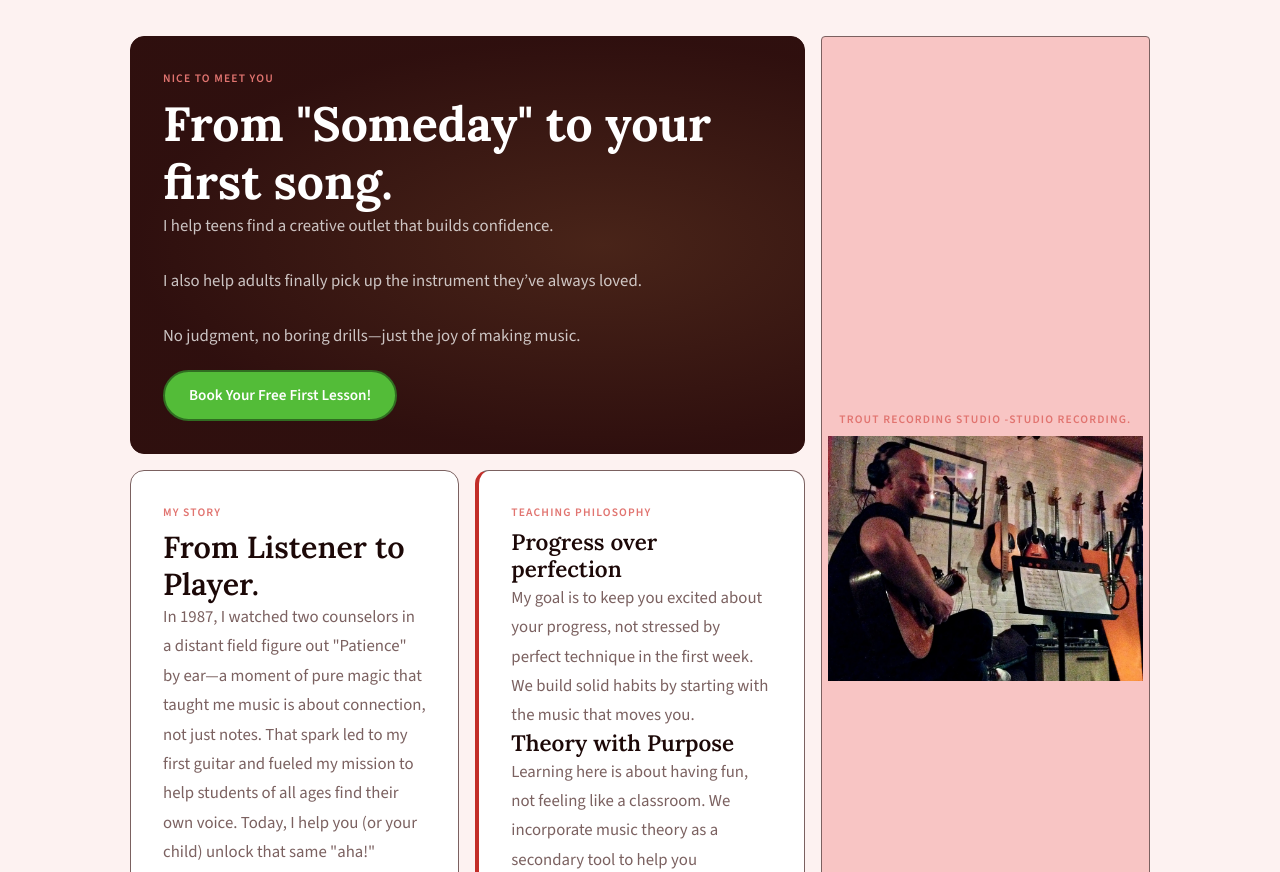
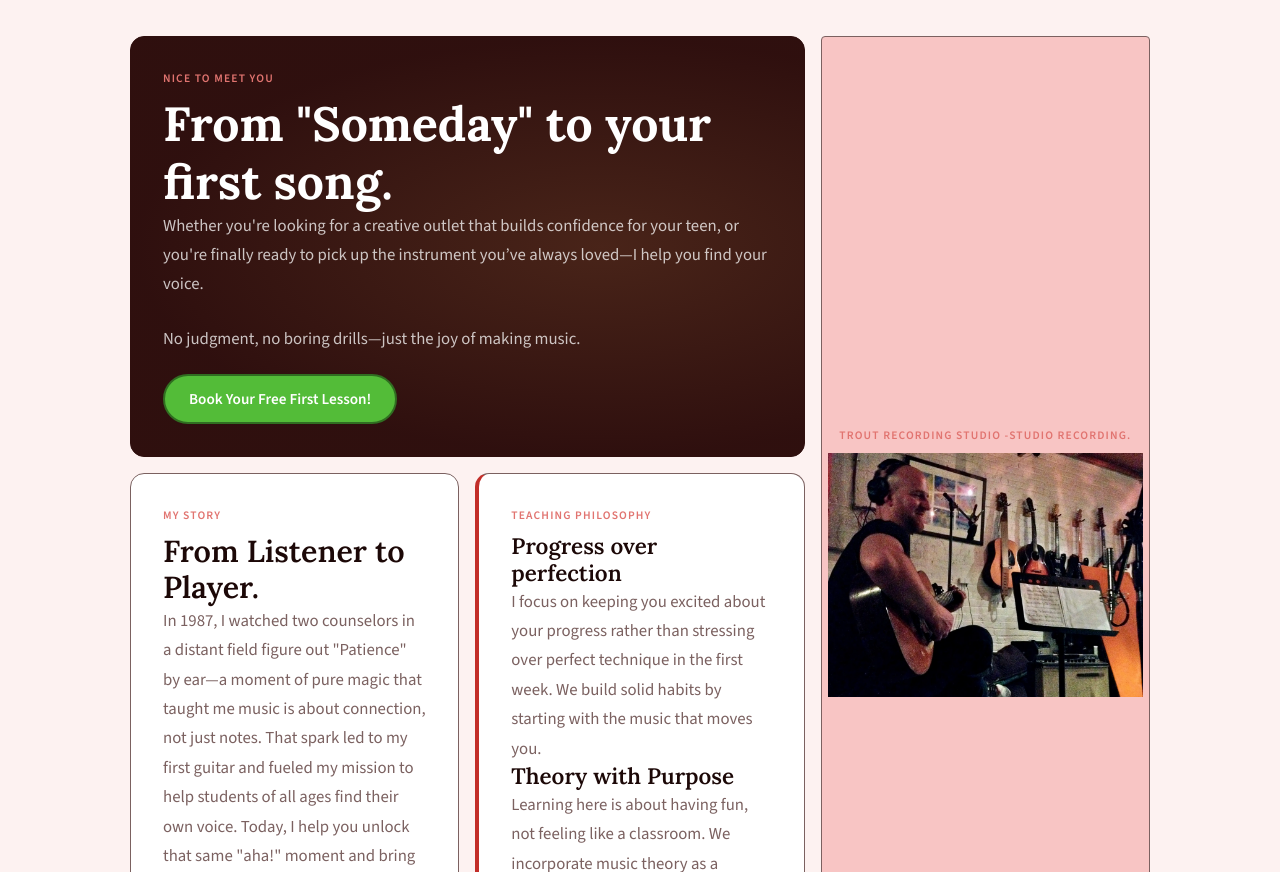
Before and after one commit to chrisfedosky/ironRoseGuitar-website, a plain HTML site: page about.html in a window 1280 px wide. Shown: the part 80-952 px from the top of the page. Drawn offline with nearby package versions, Linux system fonts and the light colour scheme.

Commit message:
overall flow updates

```diff
--- a/about.html
+++ b/about.html
@@ -37,11 +37,9 @@
       <div class="card card-hero" style="grid-area: intro">
         <span class="eyebrow">Nice to meet you</span>
         <h1> From "Someday" to your first song.</h1>
-        <p>I help teens find a creative outlet that builds confidence.</p>
+        <p>Whether you're looking for a creative outlet that builds confidence for your teen, or you're finally ready to pick up the instrument you’ve always loved—I help you find your voice.</p>
         <br>
-        <p>I also help adults finally pick up the instrument they’ve always loved.</p>
-        <br>
-        <p>No judgment, no boring drills—just the joy of making music.</p>
+        <p><span>No judgment, no boring drills—just the joy of making music.</span></p>
         <a href="/contact.html" class="btn btn-primary" style="margin-top: 1.25rem;">Book Your Free First Lesson!</a>
       </div>
 
@@ -55,14 +53,14 @@
       <div class="card" style="grid-area: story; justify-content: flex-start;">
         <span class="eyebrow">My story</span>
         <h2>From Listener to Player.</h2>
-        <p>In 1987, I watched two counselors in a distant field figure out "Patience" by ear—a moment of pure magic that taught me music is about connection, not just notes. That spark led to my first guitar and fueled my mission to help students of all ages find their own voice. Today, I help you (or your child) unlock that same "aha!" moment and bring your favorite music to life on the strings.</p>
+        <p>In 1987, I watched two counselors in a distant field figure out "Patience" by ear—a moment of pure magic that taught me music is about connection, not just notes. That spark led to my first guitar and fueled my mission to help students of all ages find their own voice. Today, I help you unlock that same "aha!" moment and bring your favorite music to life on the strings.</p>
       </div>
 
       <!-- VALUES -->
       <div class="card card-benefit" style="grid-area: values; justify-content: flex-start;">
         <span class="eyebrow">Teaching philosophy</span>
         <h3>Progress over perfection</h3>
-        <p>My goal is to keep you excited about your progress, not stressed by perfect technique in the first week. We build solid habits by starting with the music that moves you.</p>
+        <p>I focus on keeping you excited about your progress rather than stressing over perfect technique in the first week. We build solid habits by starting with the music that moves you.</p>
         <h3>Theory with Purpose</h3>
         <p>Learning here is about having fun, not feeling like a classroom. We incorporate music theory as a secondary tool to help you understand what’s happening inside the songs you're learning. It’s designed to make you a smarter player, not to give you more homework.</p>
       </div>
```
